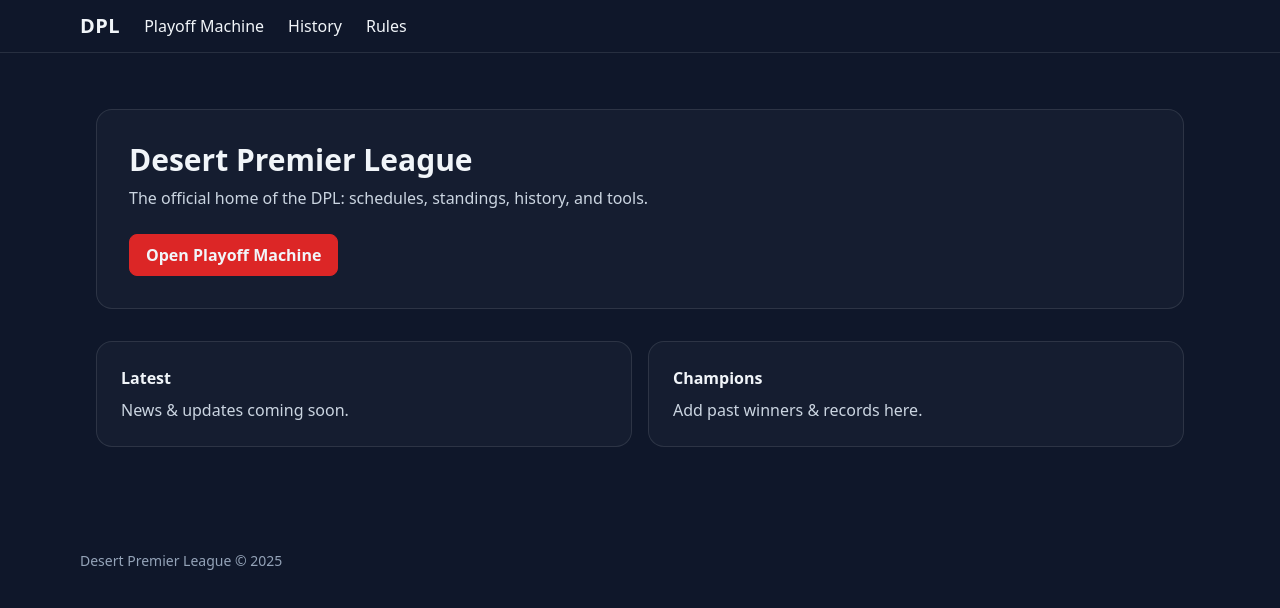
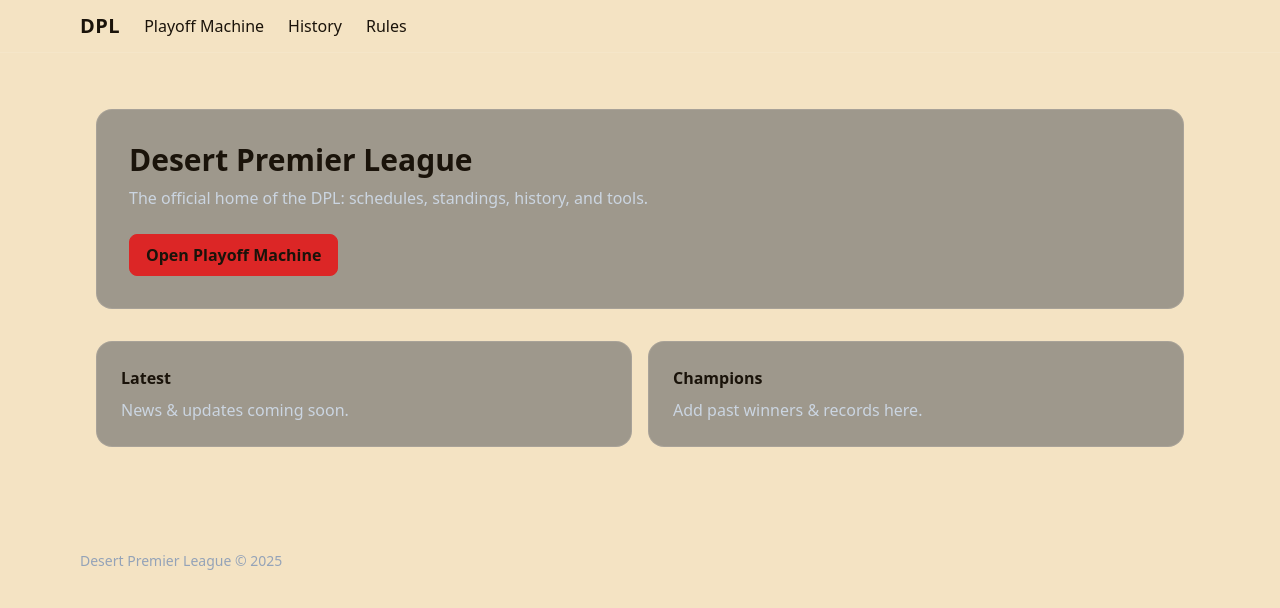
Before and after one commit to brandenshaye/dpl-site, a Next.js app: page / in a window 1280 px wide. Shown: the top 608 px of the page. Built offline with nearby package versions, Linux system fonts and the light colour scheme.

Commit message:
Update globals.css

```diff
--- a/app/globals.css
+++ b/app/globals.css
@@ -2,14 +2,21 @@
 @tailwind components;
 @tailwind utilities;
 
-:root { color-scheme: dark; }
+/* You can drop dark color-scheme if you want, but it's fine to leave */
+:root {
+  color-scheme: light;
+}
 
 body {
-  @apply bg-slate-900 text-slate-100;
-  overscroll-behavior-x: none; /* 🔥 prevents sideways rubber-banding */
+  @apply min-h-screen;
+  background: #f4e3c3; /* desert sand */
+  color: #1a130a;      /* dark desert brown */
+  font-family: system-ui, -apple-system, BlinkMacSystemFont, "Segoe UI",
+    sans-serif;
 }
 
-html, body {
+html,
+body {
   overflow-x: hidden;
   max-width: 100vw;
 }
```
